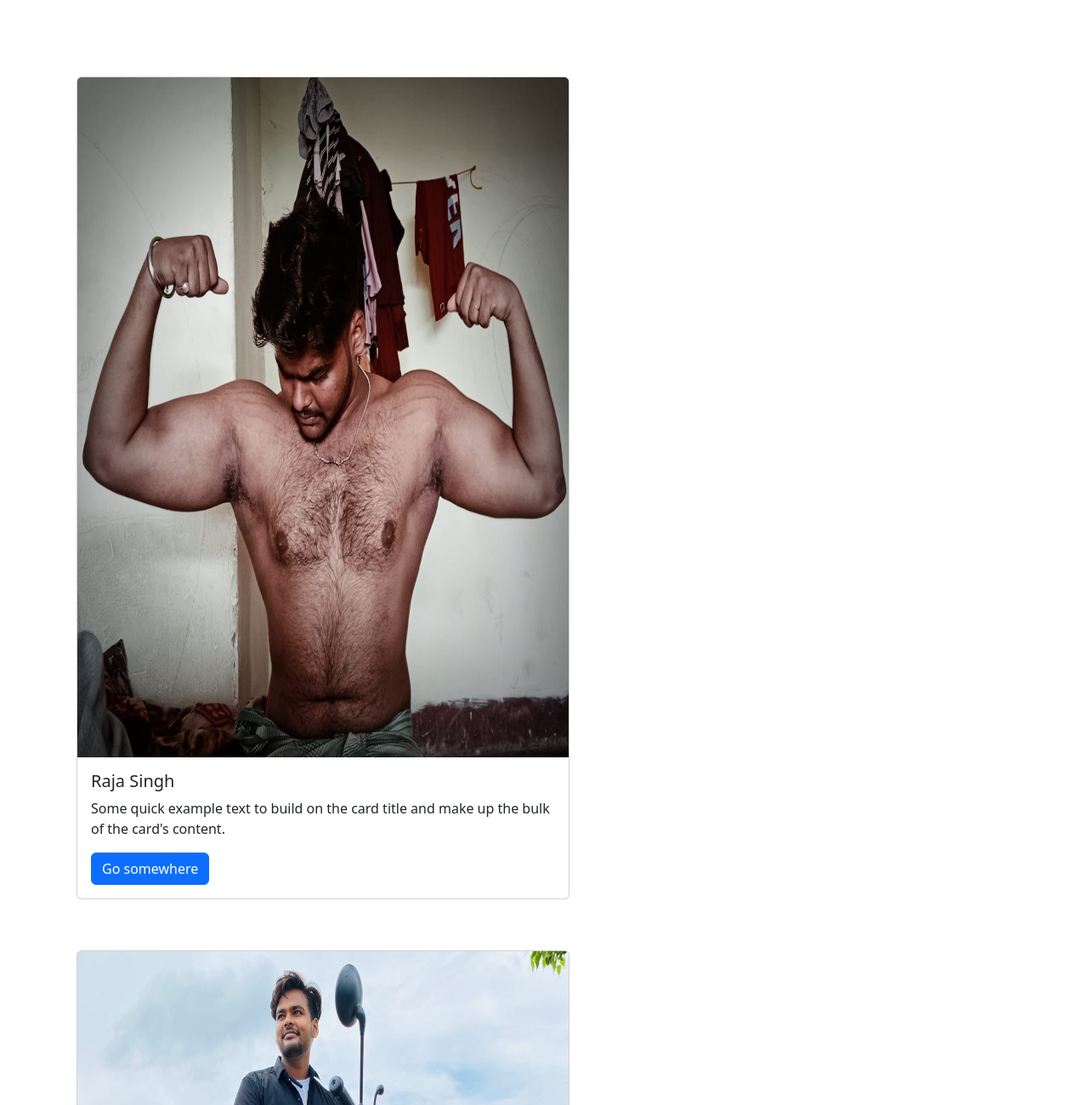
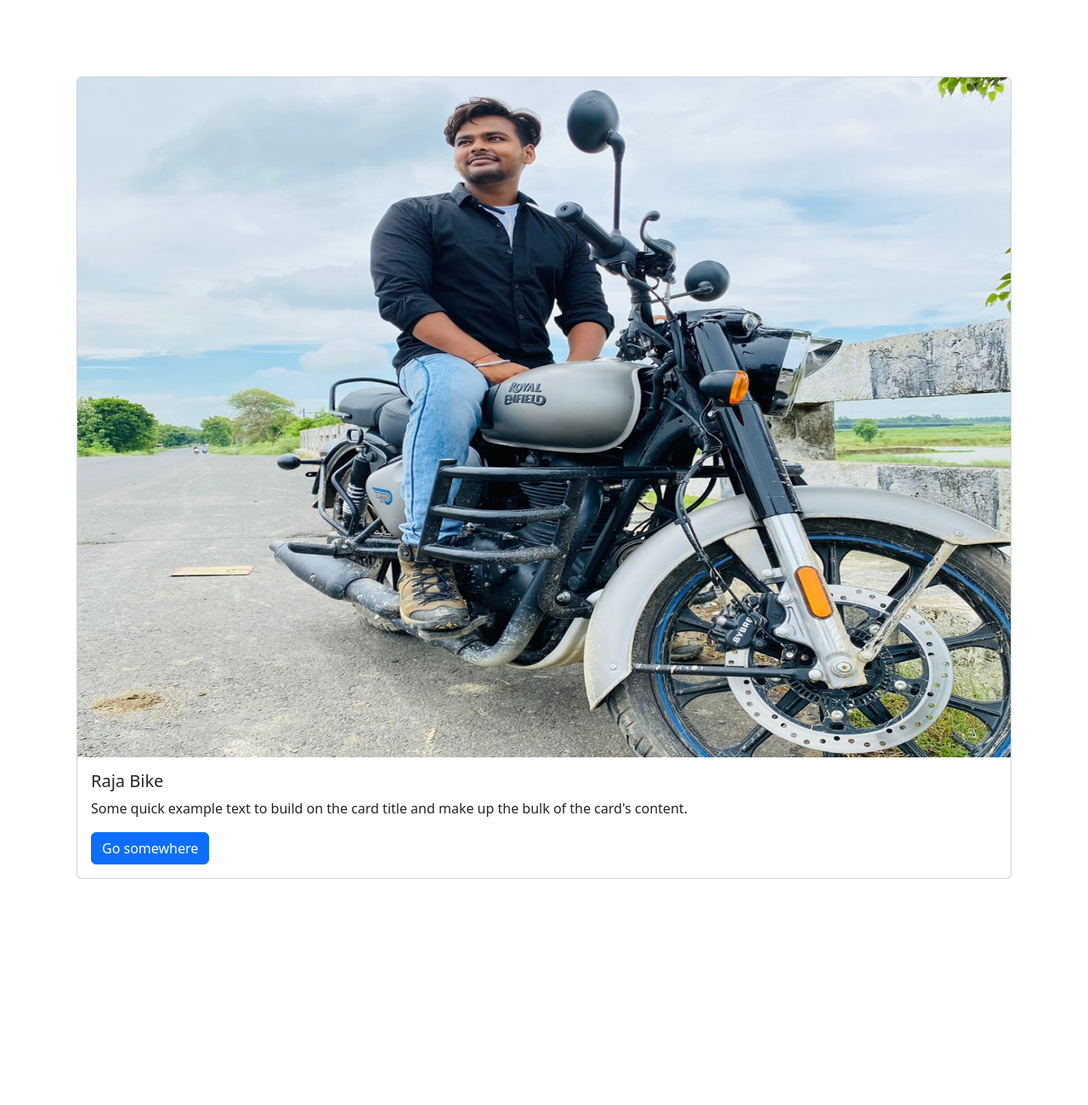
Before and after one commit to Prashant2raja/Raja, a plain HTML site: page About.html in a window 1280 px wide. Shown: the top 1300 px of the page at 85% size. After the commit the page ends 1124 px from the top, so only its background shows below. Drawn offline with nearby package versions, Linux system fonts and the light colour scheme.

Commit message:
Update About.html

```diff
--- a/About.html
+++ b/About.html
@@ -10,17 +10,7 @@
 <body>
     <div class="About_box">
 
-        <div class="card" style="width: 50%;">
-            <img src="rajab.jpg" class="card-img-top" alt="...">
-            <div class="card-body">
-              <h5 class="card-title">Raja Singh</h5>
-              <p class="card-text">Some quick example text to build on the card title and make up the bulk of the card's content.</p>
-              <a href="#" class="btn btn-primary">Go somewhere</a>
-            </div>
-          </div>
-
-
-        <div class="card" style="width: 50%;">
+        <div class="card" style="width: 100%;">
   <img src="IMG_20220724_214545_350.jpg" class="card-img-top" alt="...">
   <div class="card-body">
     <h5 class="card-title">Raja Bike</h5>
```
